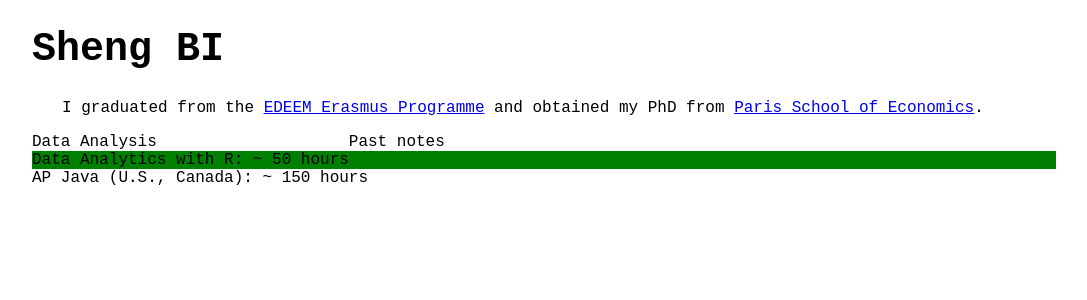
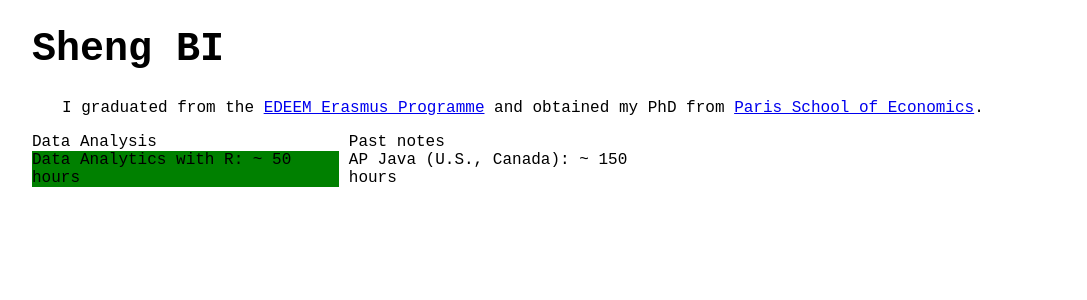
Before and after one commit to brbisheng/brbisheng.github.io, a Jekyll site: the page built from index.html, in a window 1280 px wide. Shown: the top 300 px of the page, without its empty margins (96-1183 px from the left). Built offline with Jekyll 4.4.1, drawn with Linux system fonts in a browser that asks for light colours; nearby versions of some CDN libraries.

Commit message:
Update index.html

```diff
--- a/index.html
+++ b/index.html
@@ -46,10 +46,10 @@ title: Assigned to default.html
 </div>
 
 <div class = "dashboard" style = "margin: auto;  width: 80%;">
-	<div id = "subject1" style = "width: 30%; display: inline-block; padding = 5px;">
+	<div id = "subject1" style = "width: 30%; display: inline-block; padding = 5px; vertical-align: top;">
 		Data Analytics with R: ~ 50 hours
 	</div>
-	<div id = "subject2" style = "width: 60%; display: inline-block; padding = 5px;">
+	<div id = "subject2" style = "width: 30%; display: inline-block; padding = 5px; vertical-align: top;">
 		AP Java (U.S., Canada): ~ 150 hours
 	</div>
 </div>
@@ -66,8 +66,8 @@ fetch("https://cors-anywhere.herokuapp.com/https://q.stock.sohu.com/cn/600895/cj
 	console.log(myJson);
 	alert(myJson);
   });
-	var d1 = document.querySelector("#subject1");
-	d1.setAttribute("style", "background-color: green;")
+	// var d1 = document.querySelector("#subject1");
+	// d1.setAttribute("style", "background-color: green;")
 </script>
 
 
```
